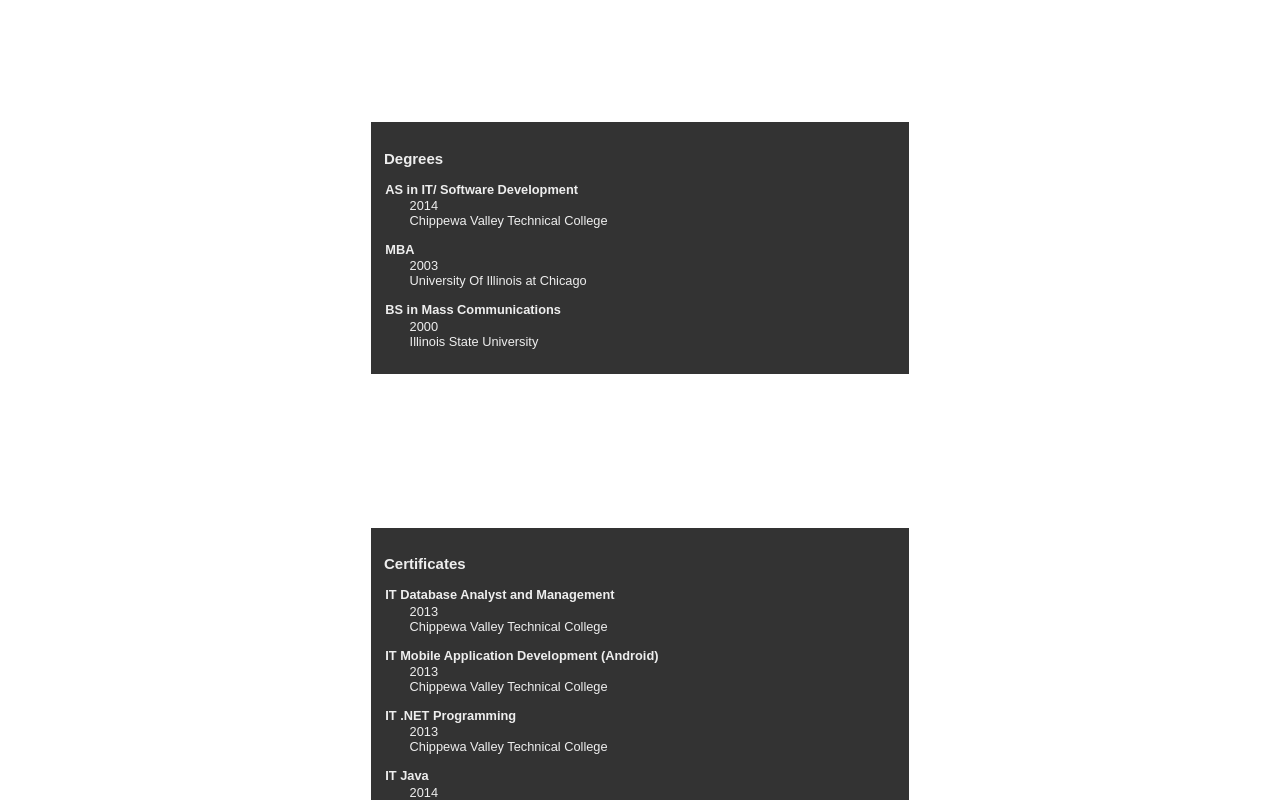
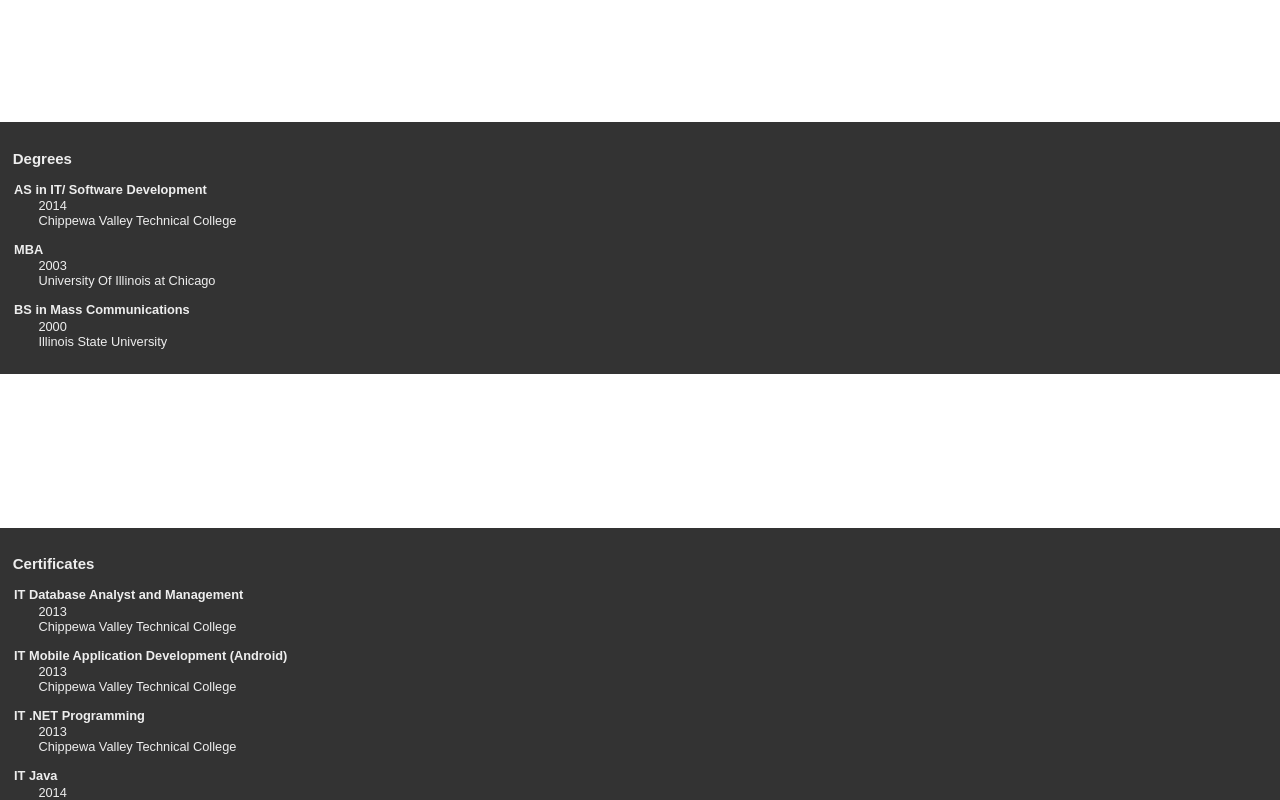
Before and after one commit to stinkyfingers/johnshenk, a React (Create React App) app: page / in a window 1280 px wide. Shown: the part 1720-2520 px from the top of the page. Built offline with nearby package versions, Linux system fonts and the light colour scheme.

Commit message:
fix widths

```diff
--- a/src/css/resume.css
+++ b/src/css/resume.css
@@ -4,15 +4,12 @@
 	font-size: .8em;
 	margin: 0;
 }
-
 h4, h5, h6 {
 	margin: .1em;
 }
-
 .resume {
 	margin: 70px auto 0;
 }
-
 .backgroundImage {
 	position: fixed;
 	z-index: -1;
@@ -23,15 +20,12 @@
 .backgroundImage>img {
 	width: 100%;
 }
-
 .empty {
 	height: 12em;
 }
-
 .small {
 	font-size: .6em;
 }
-
 .bubbleBox {
 	display: inline-block;
 	vertical-align: top;
@@ -56,18 +50,15 @@
 	background-color: rgba(0,0,0,.8);
 	color: #eee;
 }
-
 .noMargin{
 	margin: 0;
 }
 .leftAlign {
 	text-align: left;
 }
-
 .inlineHeader {
 	margin: 0;
 }
-
 .contact {
 	border-top: 3px solid black;
 }
@@ -82,28 +73,25 @@
 	width: 30em;
 	text-align: left;
 }
-
-.contact, .objective, .projects, .experience, .education, .certification, .references, .tech, .goodies {
+/* .contact, .objective, .projects, .experience, .education, .certification, .references, .tech, .goodies {
+	width:100%;
+ 	padding: 10em;
+} */
+.textblock {
+	width: 100%;
+}
+.textblock>div{
 	padding: 1em;
 }
-
 .jobDescription {
 	font-size: .8em;
 }
-
 .job {
 	padding-bottom: 1em;
 }
 .job>div{
 	margin-left: 2em;
 }
-
-.certification, .education {
-	display: inline-block;
-	width: 40%;
-	vertical-align: top;
-}
-
 .techList {
 	list-style-type: none;
 }
@@ -124,9 +112,4 @@
 	.objectiveList {
 		width: 90%;
 	}
-	/* .resume {
-		margin: 70px auto 0;
-		background-color: #000;
-		background: url(../Photos/IMG_0981.jpg) no-repeat top center fixed;
-	} */
 }
```
